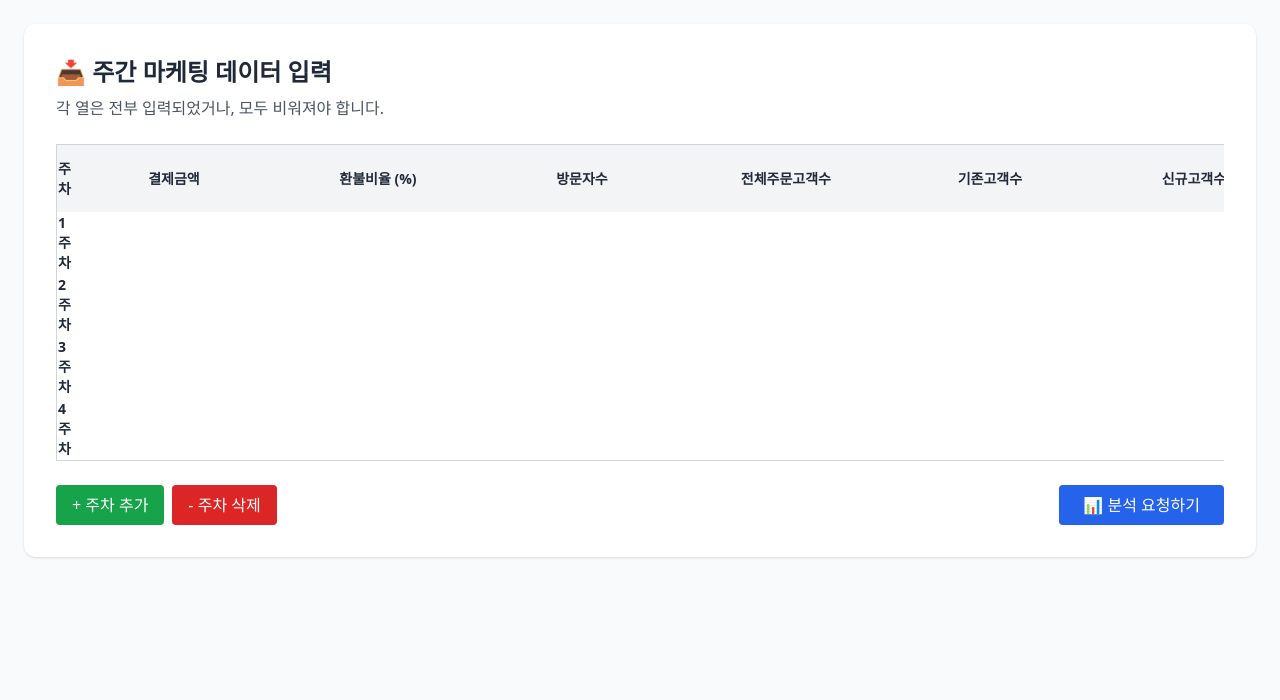
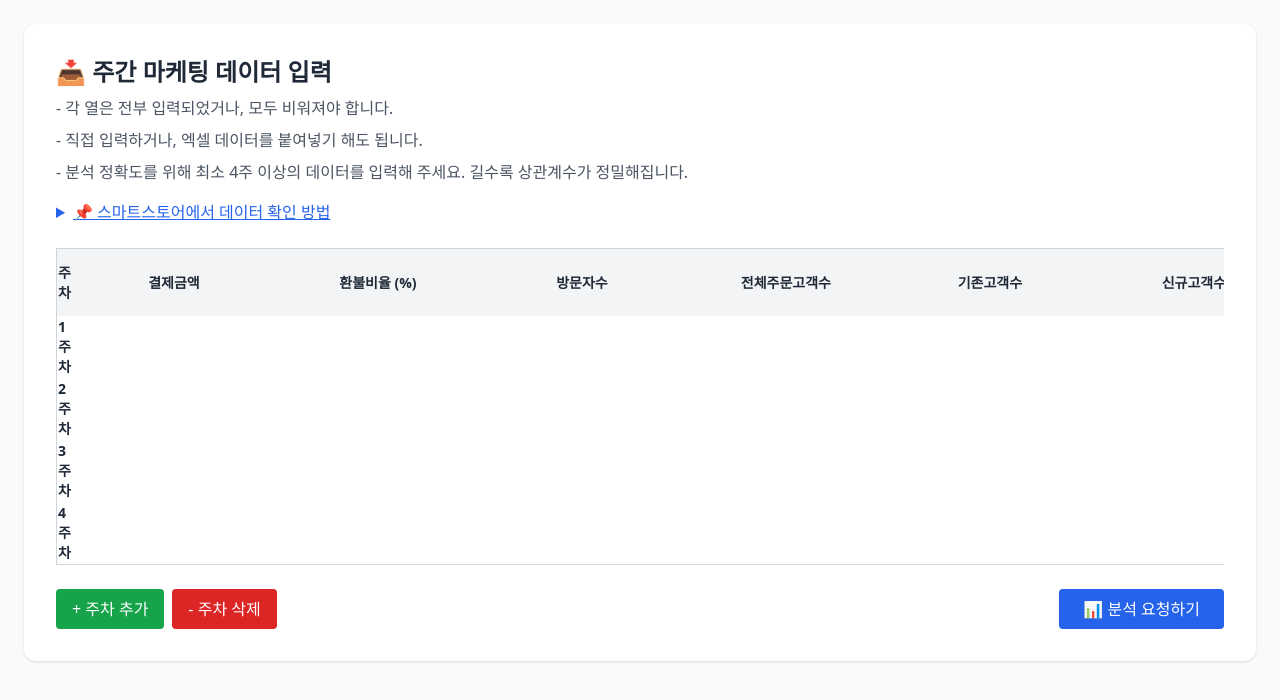
Before and after one commit to hoony8355/marketing-corr-forum, a plain HTML site: page input.html in a window 1280 px wide. Drawn offline with nearby package versions, Linux system fonts and the light colour scheme.

Commit message:
Update input.html

```diff
--- a/input.html
+++ b/input.html
@@ -17,7 +17,17 @@
 <body class="bg-gray-50 p-6 text-gray-800">
   <div class="max-w-7xl mx-auto bg-white p-8 rounded-xl shadow">
     <h1 class="text-2xl font-bold mb-2">📥 주간 마케팅 데이터 입력</h1>
-    <p class="text-gray-600 mb-6">각 열은 전부 입력되었거나, 모두 비워져야 합니다.</p>
+    <p class="text-gray-600 mb-2">- 각 열은 전부 입력되었거나, 모두 비워져야 합니다.</p>
+    <p class="text-gray-600 mb-2">- 직접 입력하거나, 엑셀 데이터를 붙여넣기 해도 됩니다.</p>
+    <p class="text-gray-600 mb-4">- 분석 정확도를 위해 최소 4주 이상의 데이터를 입력해 주세요. 길수록 상관계수가 정밀해집니다.</p>
+
+    <details class="mb-6">
+      <summary class="text-blue-600 cursor-pointer underline">📌 스마트스토어에서 데이터 확인 방법</summary>
+      <ul class="list-disc pl-6 mt-2 text-sm text-gray-700">
+        <li><strong>결제금액, 환불비율:</strong> 스마트스토어 > 데이터분석 > 판매분석</li>
+        <li><strong>방문자수:</strong> 스마트스토어 > 데이터분석 > 마케팅분석</li>
+      </ul>
+    </details>
 
     <form id="weeklyForm">
       <div class="overflow-x-auto">
@@ -119,7 +129,6 @@
       const rowCount = tableBody.children.length;
       const cols = Array.from({ length: colCount }, () => []);
 
-  // 입력값 수집 (열 기준)
       for (let r = 0; r < rowCount; r++) {
         const inputs = tableBody.children[r].querySelectorAll('input');
         inputs.forEach((input, i) => {
@@ -127,7 +136,6 @@
         });
       }
 
-  // 유효성 검사: 열별로 전부 입력되었거나 전부 비어있어야 함
       for (let i = 0; i < colCount; i++) {
         const filled = cols[i].filter(val => val !== '');
         if (filled.length > 0 && filled.length < rowCount) {
@@ -135,7 +143,6 @@
         }
       }
 
-  // 열 기준에서 행 기준으로 변환 + 객체화
       const weeks = [];
       for (let r = 0; r < rowCount; r++) {
         const row = {};
@@ -164,13 +171,11 @@
         localStorage.setItem("heatmap", result.heatmap);
         localStorage.setItem("corr", JSON.stringify(result.corr));
         window.location.href = "result.html";
-
       } catch (err) {
         console.error(err);
         alert("🚨 서버 오류 또는 네트워크 문제입니다. 잠시 후 다시 시도해주세요.");
       }
     });
-
   </script>
 </body>
 </html>
```
Lines whose indentation alone changed are shown as unchanged.
